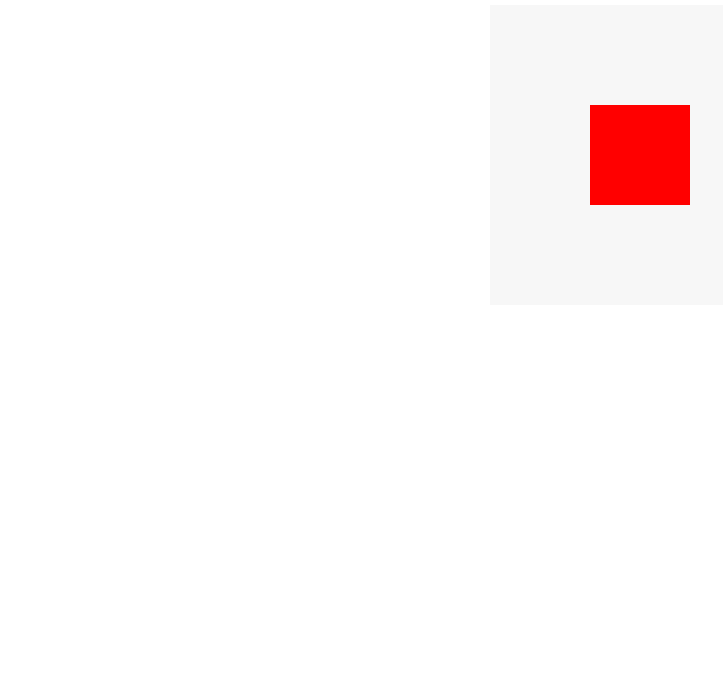
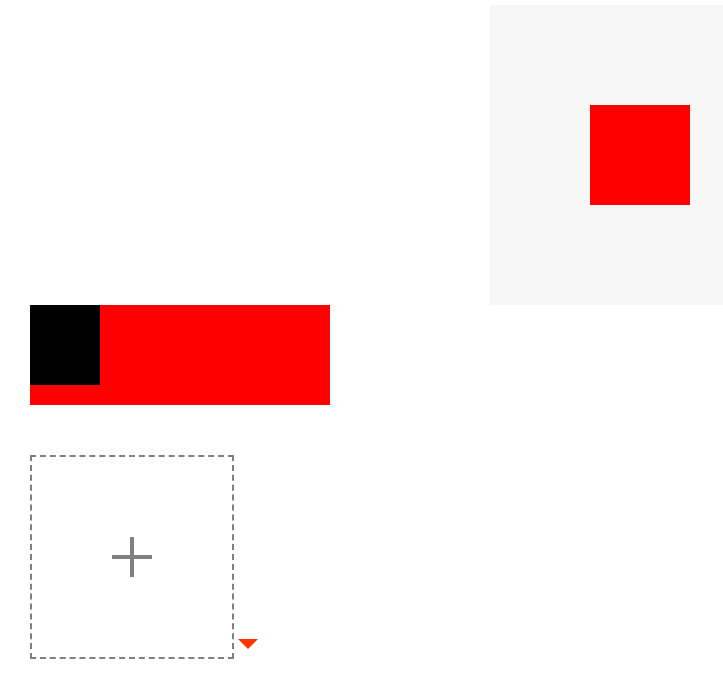
Before and after one commit to xyxiao001/studyCss, a plain HTML site: page studyCssWorld/4盒子尺寸/index.html in a window 1280 px wide. Shown: the part 877-1570 px from the top of the page, without its empty margins (0-723 px from the left). Before the commit the page ends 1212 px from the top, so only its background shows below. Drawn offline with Linux system fonts and the light colour scheme.

Commit message:
finish 4

```diff
--- a/studyCssWorld/4盒子尺寸/index.css
+++ b/studyCssWorld/4盒子尺寸/index.css
@@ -159,3 +159,67 @@ h3 span {
   background-color: red;
   margin: auto;
 }
+
+.z {
+  width: 300px;
+  height: 100px;
+  background-color: red;
+}
+
+.z-s {
+  width: 10px;
+  height: 20px;
+  padding: 10%;
+  background-color: black;
+}
+
+.icon-menu1-1 {
+  display: inline-block;
+  width: 120px;
+  height: 20px;
+  border-top: 60px double;
+  border-bottom: 20px solid;
+}
+.upload {
+  margin-top: 50px;
+  position: relative;
+  display: inline-block;
+  width: 200px;
+  height: 200px;
+  border: 2px dashed;
+  color: gray;
+  cursor: pointer;
+  transition: color .25s;
+}
+
+.upload::after {
+  position: absolute;
+  content: "";
+  width: 40px;
+  border-top: 4px solid;
+  top: 50%;
+  left: 50%;
+  margin-top: -2px;
+  margin-left: -20px;
+}
+
+.upload::before {
+  position: absolute;
+  content: "";
+  height: 40px;
+  border-left: 4px solid;
+  top: 50%;
+  left: 50%;
+  margin-left: -2px;
+  margin-top: -20px;
+}
+.upload:hover {
+  color: steelblue;
+}
+
+.san-jiao {
+  display: inline-block;
+  width: 0;
+  border: 10px solid;
+  border-color: #f30 transparent transparent;
+}
--- a/studyCssWorld/4盒子尺寸/index.html
+++ b/studyCssWorld/4盒子尺寸/index.html
@@ -69,7 +69,9 @@
 
   <p class="demo">
     <i class="icon-menu1"></i>
+    <i class="icon-menu1-1"></i>
     <i class="icon-menu2"></i>
+
   </p>
 
   <section class="demo demo-text1">
@@ -80,5 +82,12 @@
   <section class="m-f">
     <section class="m-s"></section>
   </section>
+
+  <section class="z">
+    <section class="z-s"></section>
+  </section>
+
+  <a class="upload"></a>
+  <a class="san-jiao"></a>
 </body>
 </html>
```
